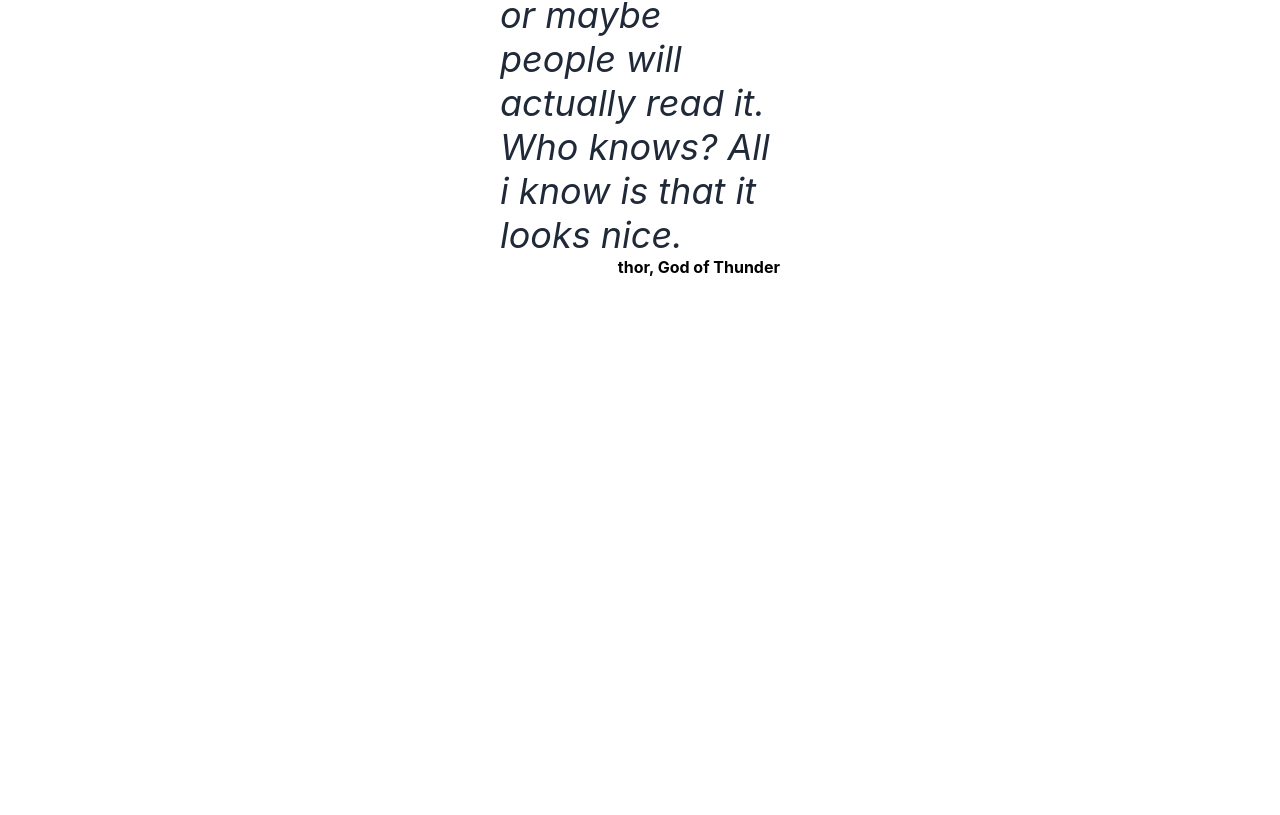
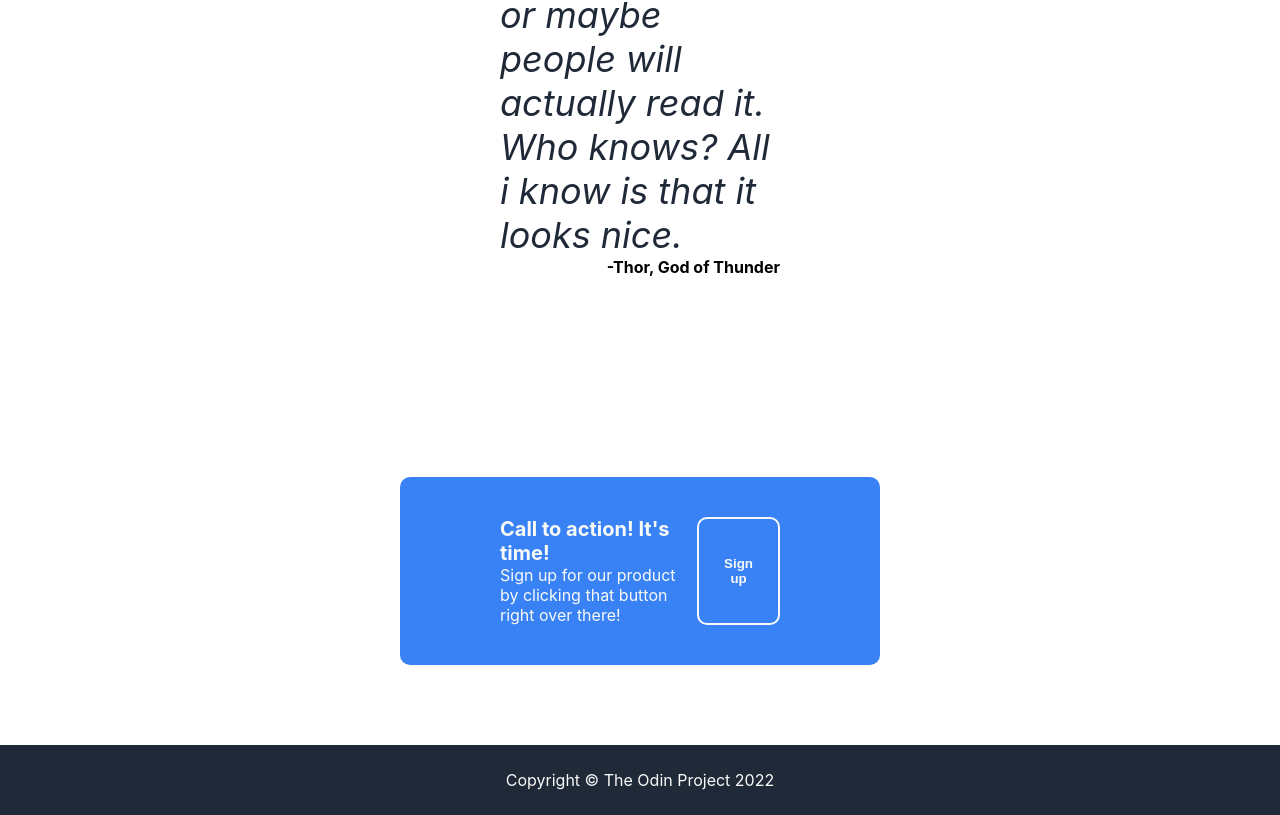
Before and after one commit to Ulisses76/landind-page, a plain HTML site: page index.html in a window 1280 px wide. Shown: the part 1654-2469 px from the top of the page. Before the commit the page ends 1931 px from the top, so only its background shows below. Drawn offline with Linux system fonts and the light colour scheme.

Commit message:
final project

```diff
--- a/index.html
+++ b/index.html
@@ -54,13 +54,17 @@
             space, or maybe people will actually read it. Who knows?
             All i know is that it looks nice.
         </div>
-        <div class="assign"><b>thor, God of Thunder</b></div>
+        <div class="assign"><b>-Thor, God of Thunder</b></div>
         <div class="banner">  </div>
-
+        <div class="bodydown">
+            <div class="calltoaction">
+                <b style="font-size: 20px;">Call to action! It's time!</b>
+                <div>Sign up for our product by clicking that button
+                    right over there!
+                </div>
+            </div>
+            <button class="sign2"><b>Sign up</b></button>
+        </div>
     </div>
 
-    <div class="footer">
-
-    </div>
-</body>
-</html>
+    <div class="bottom">Copyright © The Odin Project 2022</div>
--- a/style.css
+++ b/style.css
@@ -98,10 +98,43 @@ a {
     font-style: italic;
     color: #1f2937;
     padding: 150px 500px 0px;
-    ju
+
 }
 .assign {
     font-weight: 700;
     text-align: right;
     padding-right: 500px;
 }
+.bodydown {
+    background-color: #3882f6;
+    margin: 200px 400px 80px;
+    display: flex;
+    padding: 40px 100px;
+    color: #f9faf8;
+    justify-content: space-around;
+    border-radius: 10px;
+}
+.calltoaction {
+    margin-bottom: 0px;
+
+}
+.foto img {
+    border-radius: 10px;
+}
+button {
+    background-color: #3882f6;
+    color: #f9faf8;
+    border: 2px solid #f9faf8;
+    border-radius: 10px;
+    padding: 1px 25px;
+}
+
+.bottom {
+    background-color: #1f2937;
+    color: #f9faf8;
+    padding: 25px;
+    display: flex;
+    align-items: center;
+    justify-content: center;
+
+}
```
